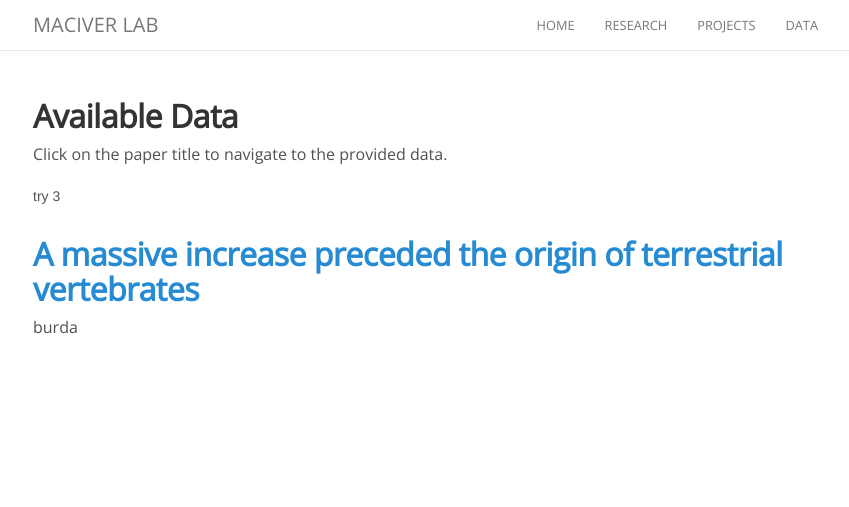
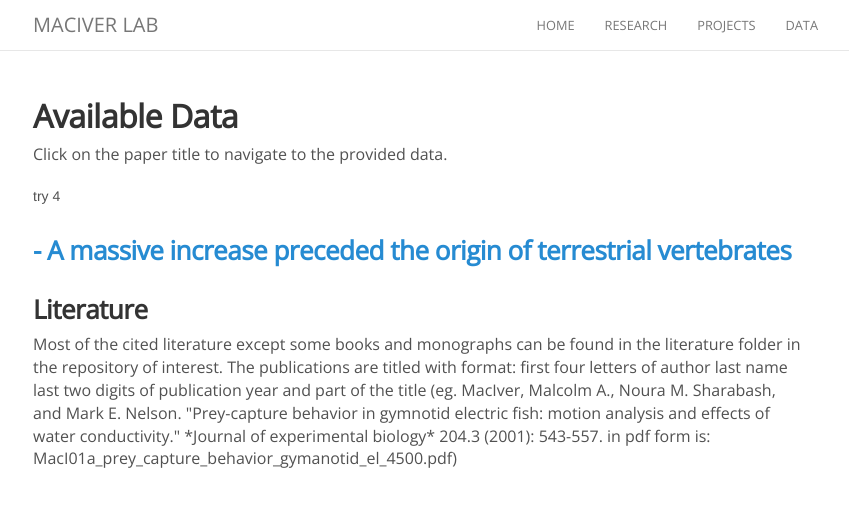
Before and after one commit to maciverlab/maciverlab.github.io, a Jekyll site: the page built from data/index.html, in a window 1280 px wide. Shown: the top 507 px of the page, without its empty margins (222-1071 px from the left). Built offline with Jekyll 4.4.1, drawn with Linux system fonts in a browser that asks for light colours; nearby versions of some CDN libraries; comment, search, counter and statistics services are not loaded.

Commit message:
project url updated and literature added

```diff
--- a/data/index.html
+++ b/data/index.html
@@ -5,15 +5,21 @@ layout: page
 
 <p> Click on the paper title to navigate to the provided data.</p>
 
-try 3
+try 4
 
     {% for post in site.posts %}
     {% if post.type contains 'about' %}
         {% for project in site.projdata %}
         {% if project.paper contains post.paper %}
-        <h2><a href={{site.url}}{{post.url}}>{{post.title}}</a></h2>
-        <p> burda </p>
+        <h3><a href={{site.url}}{{project.url}}> - {{post.title}}</a></h2>
         {% endif %}
         {% endfor %}
     {% endif %}
     {% endfor %}
+
+<br>
+<h3> Literature </h3>
+
+<p> Most of the cited literature except some books and monographs can be found in the literature folder in the repository of interest. The publications are titled with format: first four letters of author last name last two digits of publication year and part of the title
+(eg. MacIver, Malcolm A., Noura M. Sharabash, and Mark E. Nelson. "Prey-capture behavior in gymnotid electric fish: motion analysis and effects of water conductivity." *Journal of experimental biology* 204.3 (2001): 543-557.
+in pdf form is: MacI01a_prey_capture_behavior_gymanotid_el_4500.pdf)</p>
```
